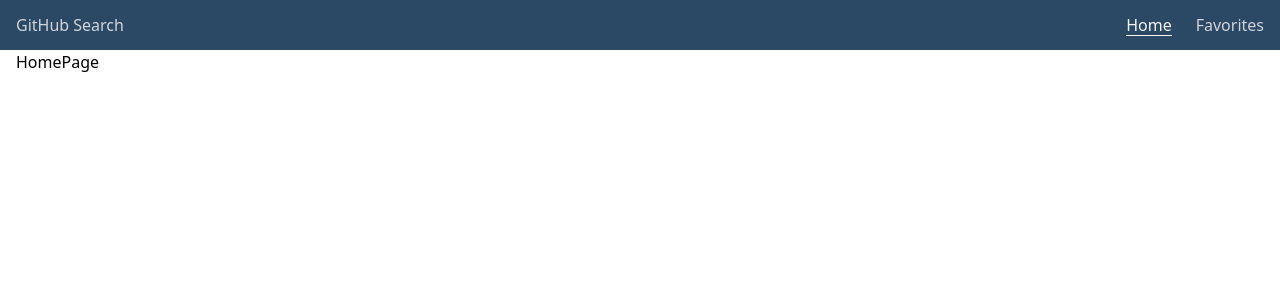
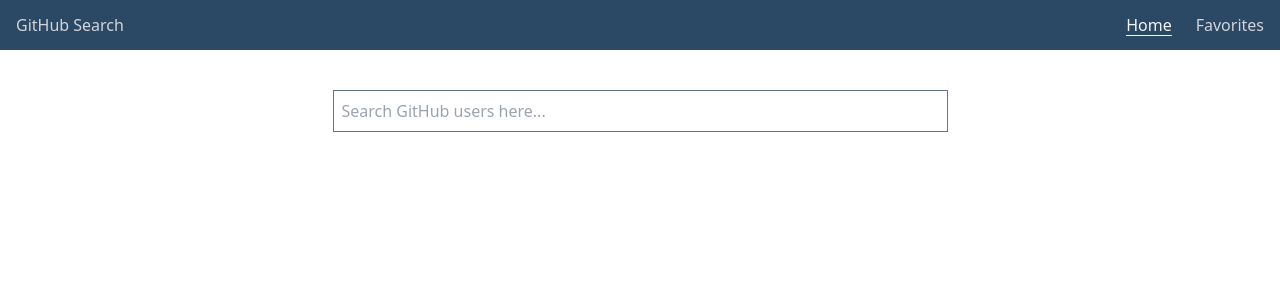
Before and after one commit to Tsvetkoffff/github-repo-info, a React (Vite) app: page / in a window 1280 px wide. Shown: the top 300 px of the page. Built offline with nearby package versions, Linux system fonts and the light colour scheme; no server answers.

Commit message:
feat: add seacrh to home page and error component, create suspend hook to avoid spaming server.

```diff
--- /dev/null
+++ b/src/components/Error.tsx
@@ -0,0 +1,11 @@
+import React from 'react'
+
+const Error: React.FC = () => {
+  return (
+    <p className='w-[360px] p-4 mb-4 bg-red-400 rounded-2xl text-center'>
+      Something went wrong!!!
+    </p>
+  )
+}
+
+export default Error
--- /dev/null
+++ b/src/hooks/suspend.ts
@@ -0,0 +1,12 @@
+import {useState, useEffect} from 'react'
+
+export const useSuspend = (value: string, delay: number = 500): string => {
+  const [suspended, setSuspended] = useState(value)
+
+  useEffect(() => {
+    const hendler = setTimeout(() => setSuspended(value), delay)
+    return () => clearTimeout(hendler)
+  }, [value, delay])
+
+  return suspended
+}
--- a/src/pages/HomePage.tsx
+++ b/src/pages/HomePage.tsx
@@ -1,10 +1,51 @@
-import React from 'react'
+import {useState, useEffect} from 'react'
 import {useSearchUsersQuery} from '../store/github/github.api'
+import {useSuspend} from './../hooks/suspend'
+import Error from '../components/Error'
 
 const HomePage = () => {
-  const {isLoading, isError, data} = useSearchUsersQuery('tsvet')
+  const [search, setSearch] = useState('')
+  const suspended = useSuspend(search)
+  const [dropdown, setDropdown] = useState(false)
+  const {isLoading, isError, data} = useSearchUsersQuery(suspended, {
+    skip: suspended.length < 3,
+  })
 
-  return <div>HomePage</div>
+  useEffect(() => {
+    setDropdown(suspended.length >= 3 && data?.length! > 0)
+  }, [suspended, data])
+
+  return (
+    <div className=' flex flex-col items-center mx-auto pt-10 '>
+      {isError && <Error />}
+      <div className=' relative w-full sm:w-[615px] flex flex-col justify-center '>
+        <input
+          type='text'
+          className=' h-[42px] w-full p-2 border border-slate-500'
+          placeholder='Search GitHub users here...'
+          value={search}
+          onChange={e => setSearch(e.target.value)}
+        />
+        {isLoading && (
+          <p className=' absolute top-[44px] left-0 right-0 text-center p-6'>
+            Loading...
+          </p>
+        )}
+        {dropdown && (
+          <ul className=' absolute top-[44px] left-0 right-0 max-h-[200px] shadow-md rounded-b-xl list-none overflow-y-scroll '>
+            {data?.map(item => (
+              <li
+                key={item.id}
+                className='hover:bg-slate-400 p-2 cursor-pointer'
+              >
+                {item.login}
+              </li>
+            ))}
+          </ul>
+        )}
+      </div>
+    </div>
+  )
 }
 
 export default HomePage
```
